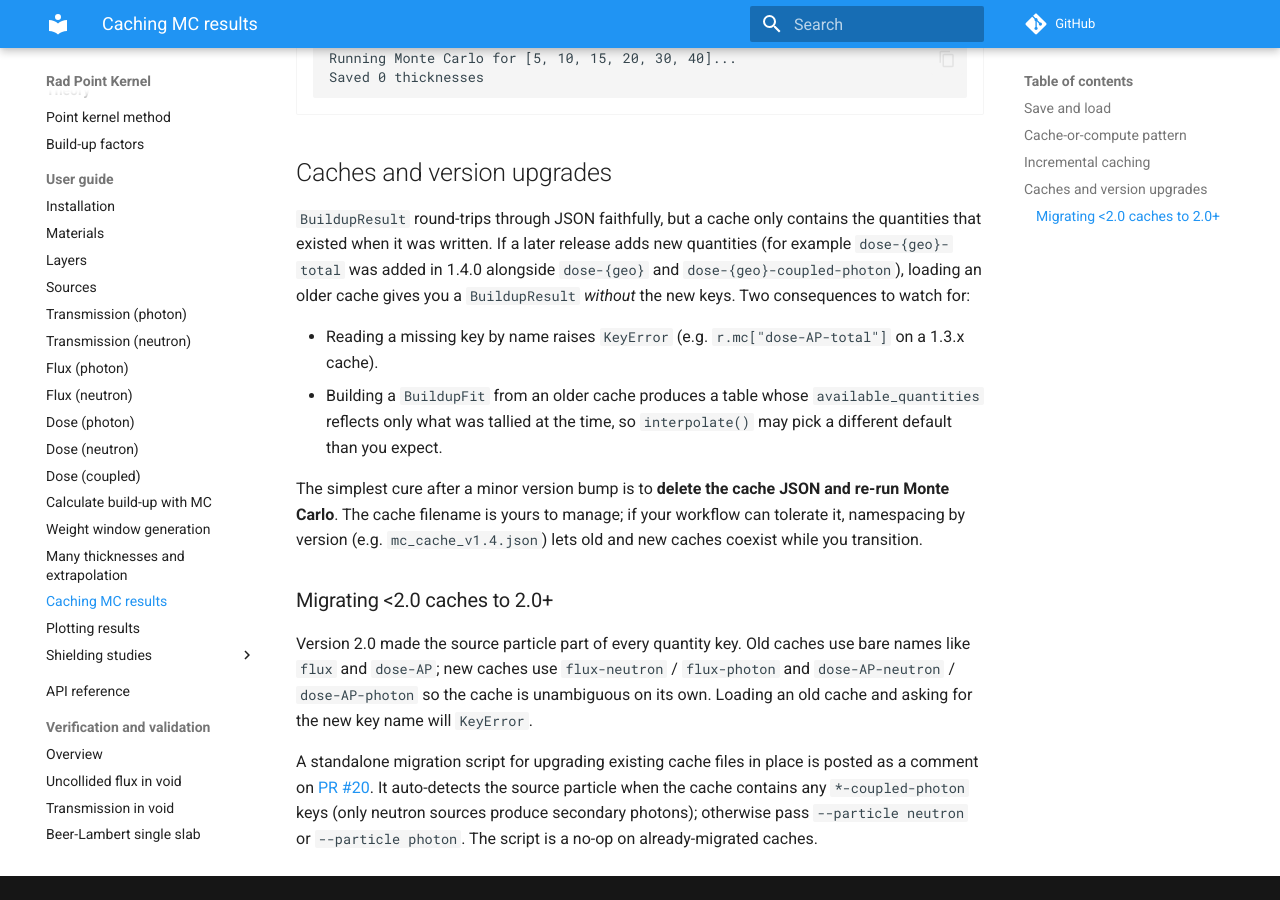
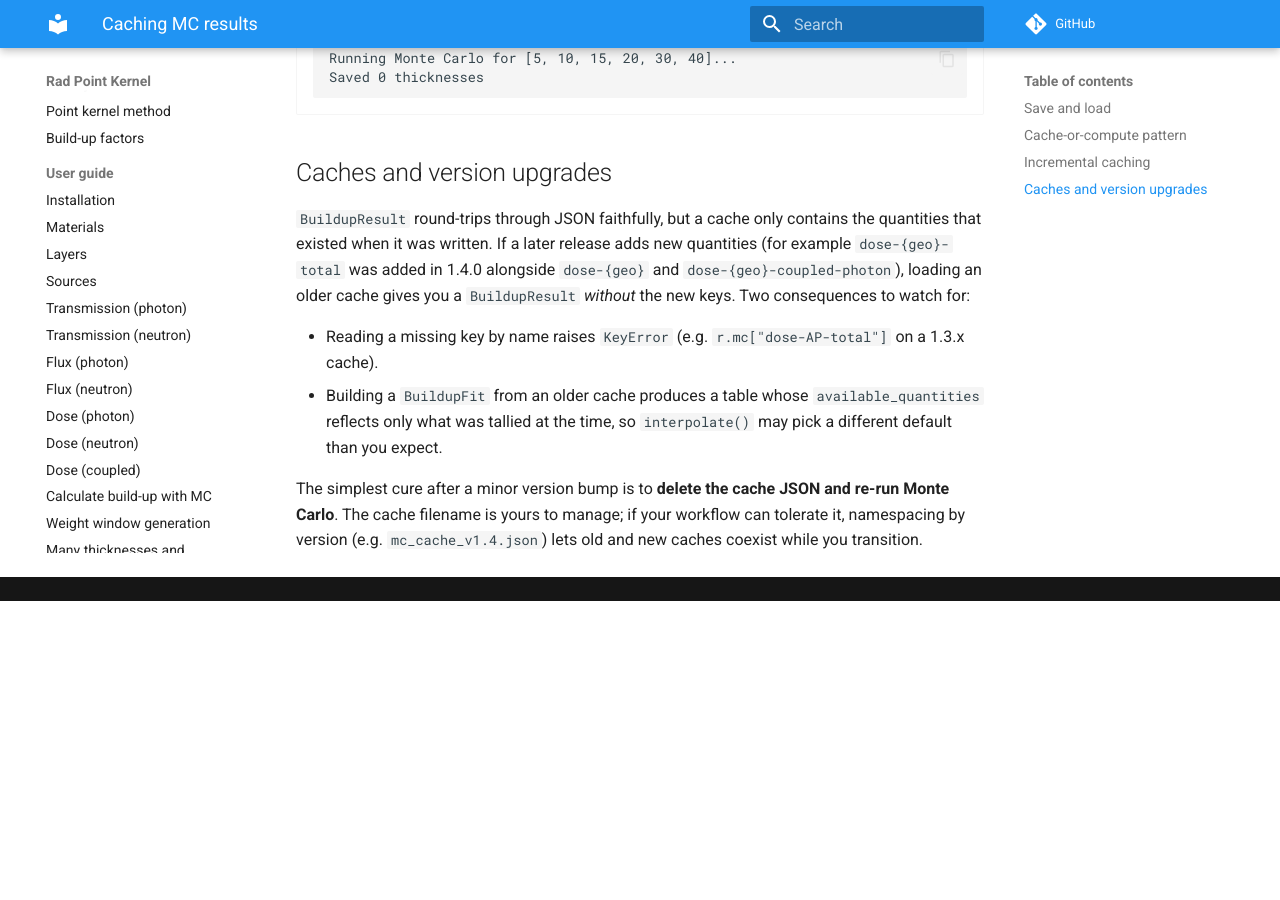
Before and after one commit to fusion-energy/rad_point_kernel, an MkDocs documentation site: the page built from docs/guide/caching.md, in a window 1280 px wide and 900 px high, scrolled down 2827 px. Built offline with MkDocs 1.6.1 and Material for MkDocs 9.7.7, drawn with Linux system fonts in a browser that asks for light colours; comment, search, counter and statistics services are not loaded; after the commit the page ends 3428 px from its top, so only the background shows below that.

Commit message:
Drop migration section from caching docs

```diff
--- a/docs/guide/caching.md
+++ b/docs/guide/caching.md
@@ -129,9 +129,3 @@ for t in sorted(cached):
 - Building a `BuildupFit` from an older cache produces a table whose `available_quantities` reflects only what was tallied at the time, so `interpolate()` may pick a different default than you expect.
 
 The simplest cure after a minor version bump is to **delete the cache JSON and re-run Monte Carlo**. The cache filename is yours to manage; if your workflow can tolerate it, namespacing by version (e.g. `mc_cache_v1.4.json`) lets old and new caches coexist while you transition.
-
-### Migrating <2.0 caches to 2.0+
-
-Version 2.0 made the source particle part of every quantity key. Old caches use bare names like `flux` and `dose-AP`; new caches use `flux-neutron` / `flux-photon` and `dose-AP-neutron` / `dose-AP-photon` so the cache is unambiguous on its own. Loading an old cache and asking for the new key name will `KeyError`.
-
-A standalone migration script for upgrading existing cache files in place is posted as a comment on [PR #20](https://github.com/fusion-energy/rad_point_kernel/pull/20). It auto-detects the source particle when the cache contains any `*-coupled-photon` keys (only neutron sources produce secondary photons); otherwise pass `--particle neutron` or `--particle photon`. The script is a no-op on already-migrated caches.
```
